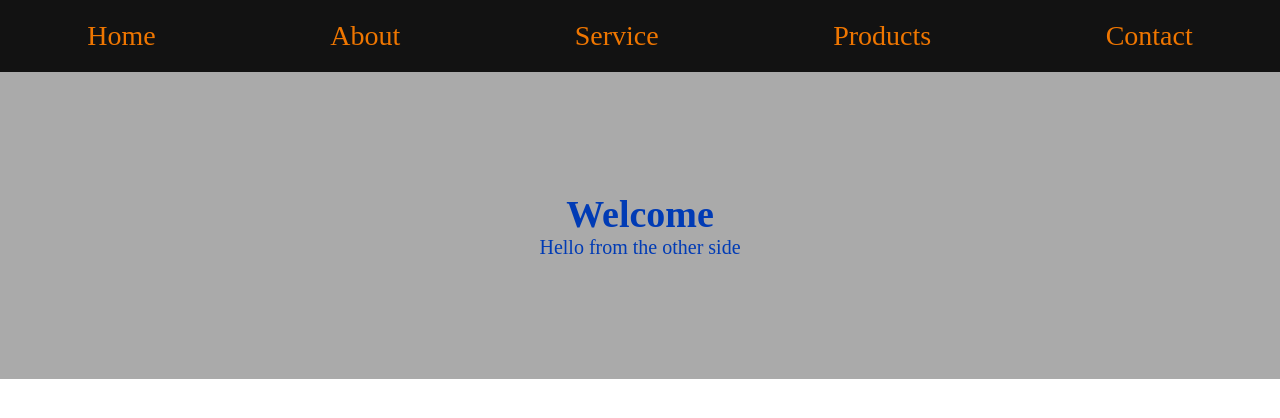
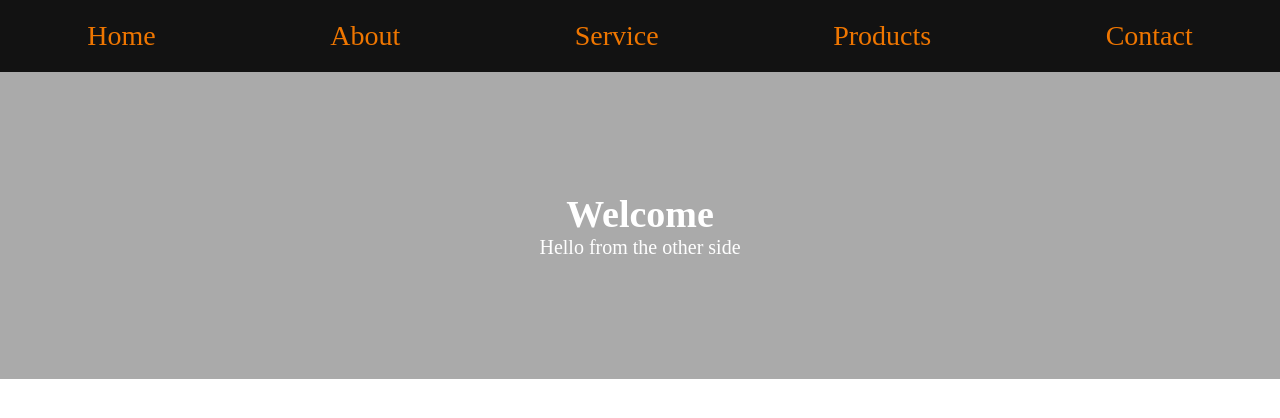
Before and after one commit to AhmadMuhammad2611/lab2, a plain HTML site: page index.html in a window 1280 px wide. Drawn offline with Linux system fonts and the light colour scheme.

Commit message:
Update style.css

```diff
--- a/style.css
+++ b/style.css
@@ -25,7 +25,7 @@ div {
 }
 
 h1, p {
-    color: #003bb5;
+    color: #fff;
 }
 
 h1 {
```
